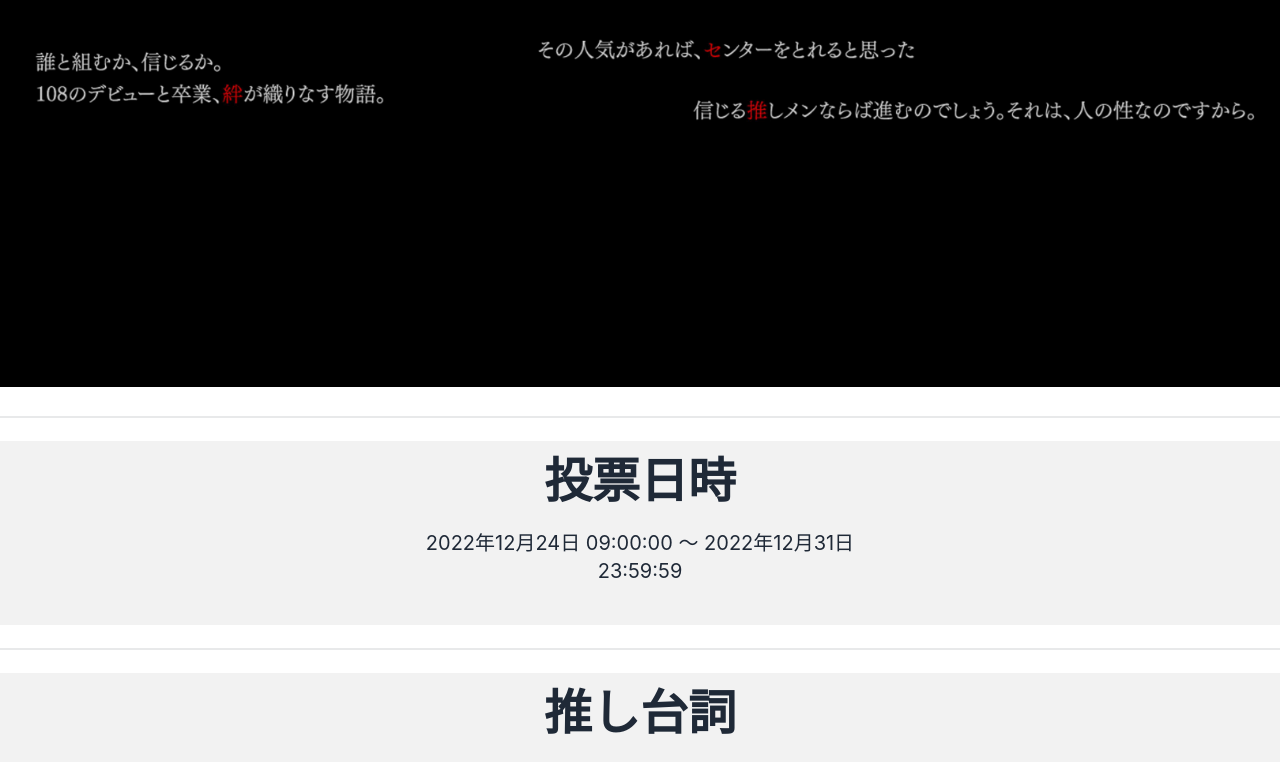
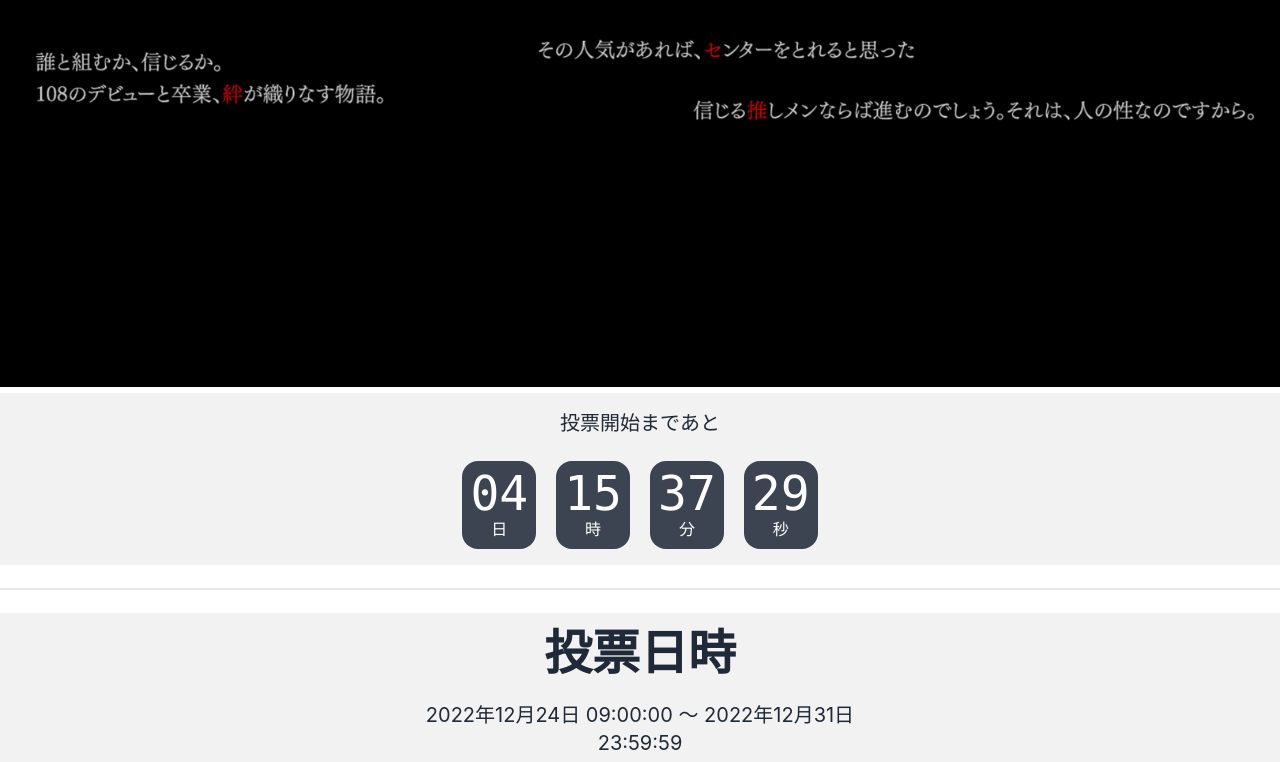
Before and after one commit to true-runes/suikoden-election-2022-frontend, a Next.js app: page / in a window 1280 px wide. Shown: the part 466-1228 px from the top of the page. Built offline with nearby package versions, Linux system fonts and the light colour scheme; a web font is replaced by a local one.

Commit message:
feat: 🎸 カウントダウンのひな形を追加した (#145)

```diff
--- a/pages/index.tsx
+++ b/pages/index.tsx
@@ -1,3 +1,6 @@
+import React, { useState, useEffect } from 'react'
+import styled from 'styled-components'
+
 import type { NextPage } from 'next'
 import Image from 'next/image'
 
@@ -9,7 +12,33 @@ import KaihyoIllustStatus from '../components/KaihyoIllustStatus'
 import TouhyouCheck from '../components/TouhyouCheck'
 import SiteFooter from '../components/SiteFooter'
 
+const nowSecond = () => {
+  const time = new Date()
+  const hour = time.getHours()
+  const minute = time.getMinutes()
+  const second = time.getSeconds()
+
+  return second
+}
+
 const Home: NextPage = () => {
+  // TODO: "now" ではなく、開催日からの差分を出し、減らしていく
+  const [now, setNow] = useState(new Date())
+
+  useEffect(
+    function () {
+      const intervalId = setInterval(function () {
+        setNow(new Date())
+      }, 1000)
+
+      return function () {
+        clearInterval(intervalId)
+      }
+    },
+
+    [now]
+  )
+
   return (
     // tailwind の container でくくる
     <div>
@@ -30,6 +59,42 @@ const Home: NextPage = () => {
           height={4320}
         />
 
+        <div className="hero bg-base-200">
+          <div className="hero-content text-center">
+            <div className="max-w-md">
+              <span className="text-xl">投票開始まであと</span>
+              <br />
+              <br />
+              <div className="grid grid-flow-col gap-5 text-center auto-cols-max">
+                <div className="flex flex-col p-2 bg-neutral rounded-box text-neutral-content">
+                  <span className="countdown font-mono text-5xl">
+                    <StyledNowDate now={now} />
+                  </span>
+                  日
+                </div>
+                <div className="flex flex-col p-2 bg-neutral rounded-box text-neutral-content">
+                  <span className="countdown font-mono text-5xl">
+                    <StyledNowHour now={now} />
+                  </span>
+                  時
+                </div>
+                <div className="flex flex-col p-2 bg-neutral rounded-box text-neutral-content">
+                  <span className="countdown font-mono text-5xl">
+                    <StyledNowMinute now={now} />
+                  </span>
+                  分
+                </div>
+                <div className="flex flex-col p-2 bg-neutral rounded-box text-neutral-content">
+                  <span className="countdown font-mono text-5xl">
+                    <StyledNowSecond now={now} />
+                  </span>
+                  秒
+                </div>
+              </div>
+            </div>
+          </div>
+        </div>
+
         <div className="divider" />
         <KaishiNichizi />
         <div className="divider" />
@@ -48,3 +113,19 @@ const Home: NextPage = () => {
 }
 
 export default Home
+
+const StyledNowSecond = styled.span`
+  --value: ${(props: { now: Date }) => props.now.getSeconds()};
+`
+
+const StyledNowMinute = styled.span`
+  --value: ${(props: { now: Date }) => props.now.getMinutes()};
+`
+
+const StyledNowHour = styled.span`
+  --value: ${(props: { now: Date }) => props.now.getHours()};
+`
+
+const StyledNowDate = styled.span`
+  --value: ${(props: { now: Date }) => props.now.getDate()};
+`
```
